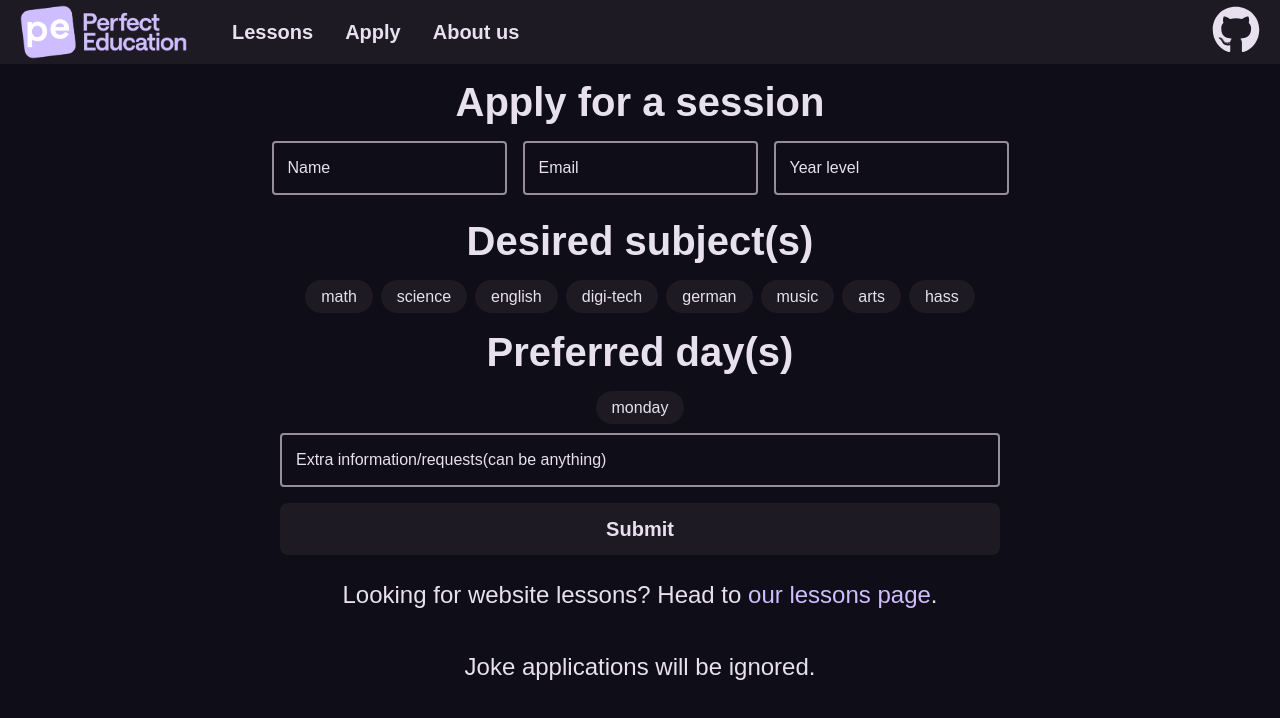
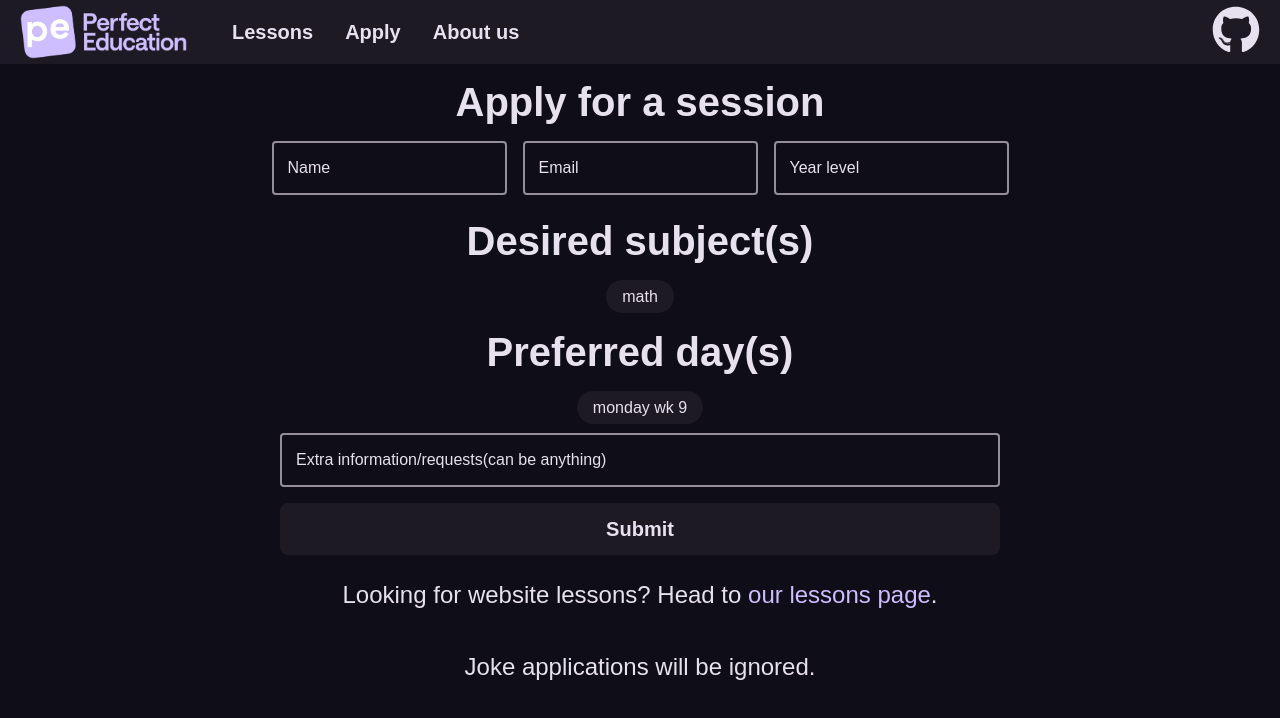
Before and after one commit to tm-coder-484/PerfectEducation, a React (Vite) app: page /apply in a window 1280 px wide. Shown: the top 718 px of the page. Built offline with nearby package versions, Linux system fonts and the light colour scheme.

Commit message:
changed apply form more

```diff
--- a/src/Apply.jsx
+++ b/src/Apply.jsx
@@ -5,7 +5,7 @@ import { useState } from 'react'
 import { Routes, Route, Link } from 'react-router'
 import Bar from "./Bar.jsx";
 
-const SUBJECTS = ["math", "science", "english", "digi-tech", "german", "music", "arts", "hass",];
+const SUBJECTS = ["math", /* "science", "english", "digi-tech", "german", "music", "arts", "hass",*/];
 const DAYS = ["monday"];
 
 function Apply() {
@@ -135,7 +135,7 @@ function Apply() {
                       checked={days.includes(day)}
                       onChange={() => toggleDay(day)}
                     />
-                    <span className="chip">{day}</span>
+                    <span className="chip">{day + " wk 9"}</span>
                   </label>
                 ))}
             </div>
```
